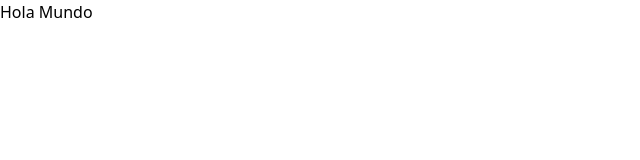
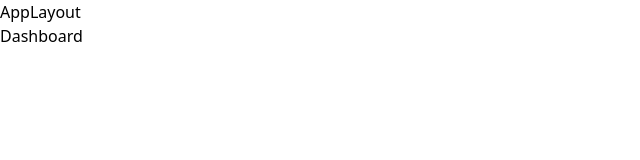
Before and after one commit to MATEAV23/uptask_frontend_MERN, a React (Vite) app: page / in a window 1280 px wide. Shown: the top 160 px of the page, without its empty margins (0-640 px from the left). Built offline with nearby package versions, Linux system fonts and the light colour scheme.

Commit message:
creando layout y primeras vistas

```diff
--- a/package.json
+++ b/package.json
@@ -11,7 +11,8 @@
   },
   "dependencies": {
     "react": "^18.3.1",
-    "react-dom": "^18.3.1"
+    "react-dom": "^18.3.1",
+    "react-router-dom": "^7.1.1"
   },
   "devDependencies": {
     "@eslint/js": "^9.17.0",
--- /dev/null
+++ b/src/layouts/AppLayout.tsx
@@ -0,0 +1,13 @@
+import { Outlet } from "react-router-dom"
+
+const AppLayout = () => {
+  return (
+    <>
+      <div>AppLayout</div>
+
+      <Outlet/>
+    </>
+  )
+}
+
+export default AppLayout
--- a/src/main.tsx
+++ b/src/main.tsx
@@ -1,9 +1,10 @@
 import { StrictMode } from 'react'
 import { createRoot } from 'react-dom/client'
 import './index.css'
+import Router from './router'
 
 createRoot(document.getElementById('root')!).render(
   <StrictMode>
-    <h1>Hola Mundo</h1>
+    <Router/>
   </StrictMode>,
 )
--- /dev/null
+++ b/src/router.tsx
@@ -0,0 +1,15 @@
+import { BrowserRouter, Routes, Route } from "react-router-dom";
+import AppLayout from "./layouts/AppLayout";
+import DashboardView from "./views/DashboardView";
+
+export default function Router() {
+    return (
+        <BrowserRouter>
+            <Routes>
+                <Route element={<AppLayout/>}>
+                    <Route path='/' element={<DashboardView/>} index/>
+                </Route>
+            </Routes>
+        </BrowserRouter>
+    )
+}
--- /dev/null
+++ b/src/views/DashboardView.tsx
@@ -0,0 +1,11 @@
+
+
+const DashboardView = () => {
+  return (
+    <div>
+      Dashboard
+    </div>
+  )
+}
+
+export default DashboardView
```
Also changed, not shown: 1 other file (tests, documents, lock files or other folders).
